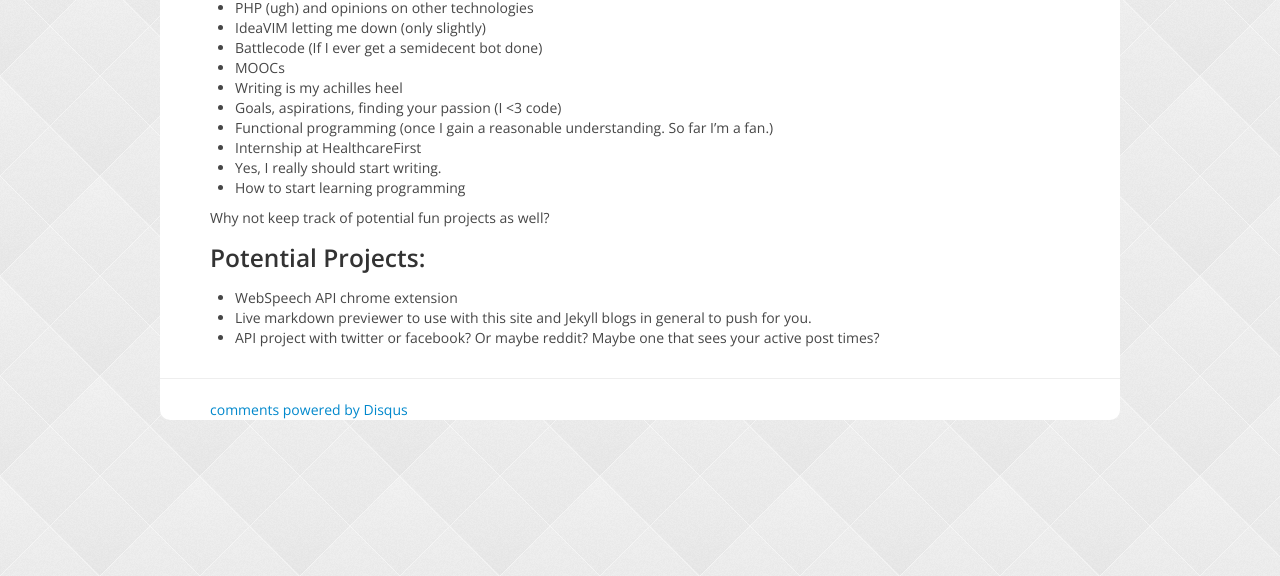
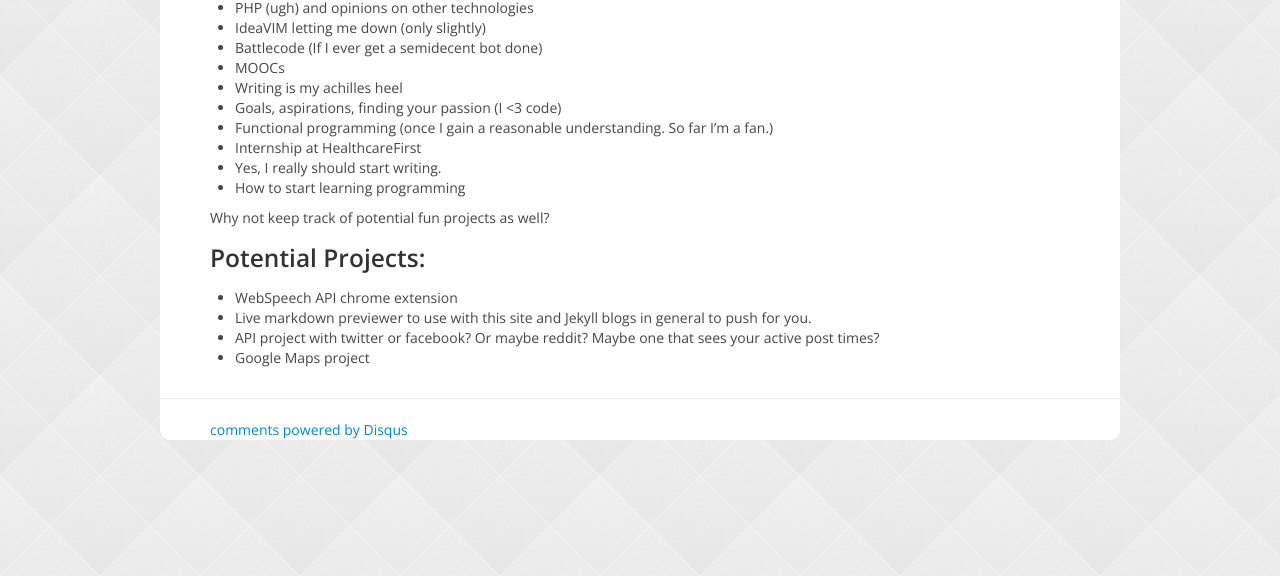
Before and after one commit to ryan-endacott/ryan-endacott.github.com, a Jekyll site: the page built from _posts/2013-1-13-What's-a-blog.md, in a window 1280 px wide, cut to the strip 324-900 px from the top of the page. Built offline with Jekyll 4.4.1, drawn with Linux system fonts in a browser that asks for light colours; nearby versions of some CDN libraries; Markdown is read by kramdown in place of the engine named in the settings; comment, search, counter and statistics services are not loaded.

Commit message:
Google maps project idea

```diff
--- a/_posts/2013-1-13-What's-a-blog.md
+++ b/_posts/2013-1-13-What's-a-blog.md
@@ -32,3 +32,4 @@ Why not keep track of potential fun projects as well?
 * WebSpeech API chrome extension
 * Live markdown previewer to use with this site and Jekyll blogs in general to push for you.
 * API project with twitter or facebook?  Or maybe reddit?  Maybe one that sees your active post times?
+* Google Maps project
```
